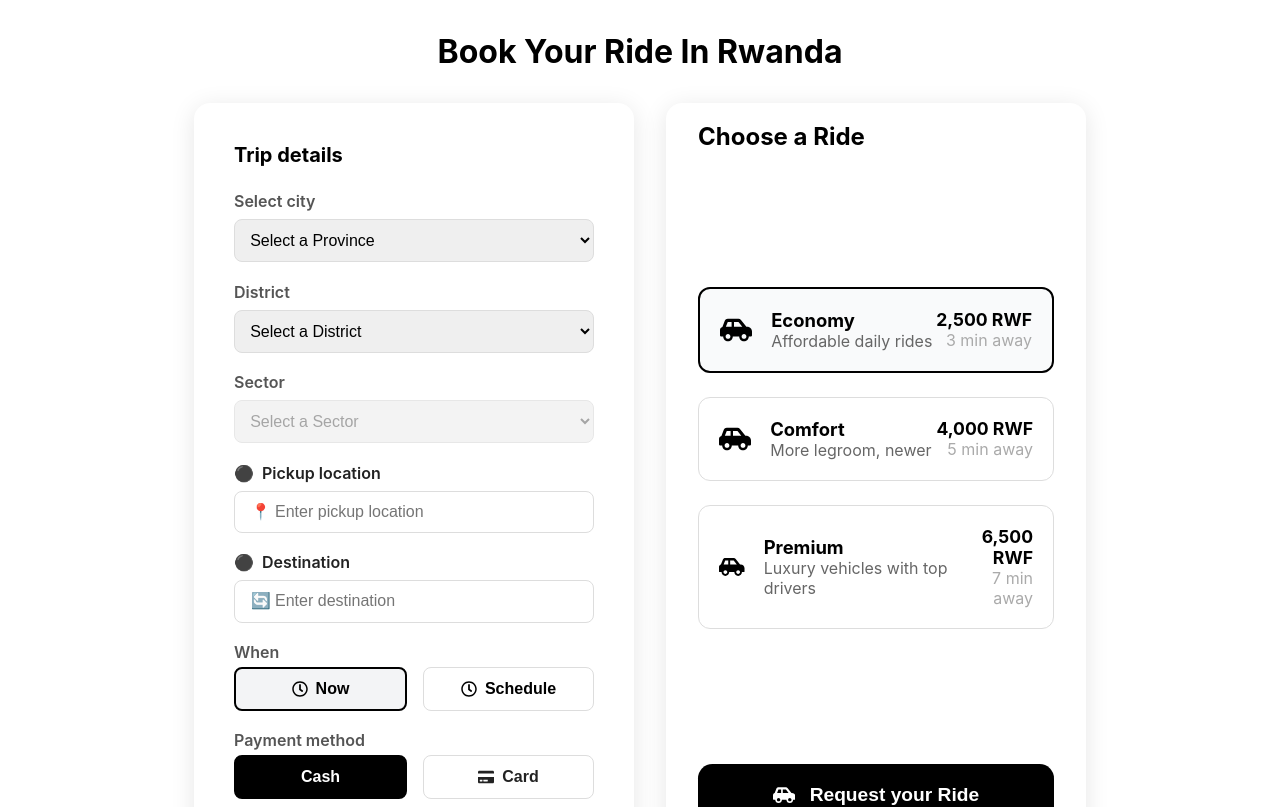
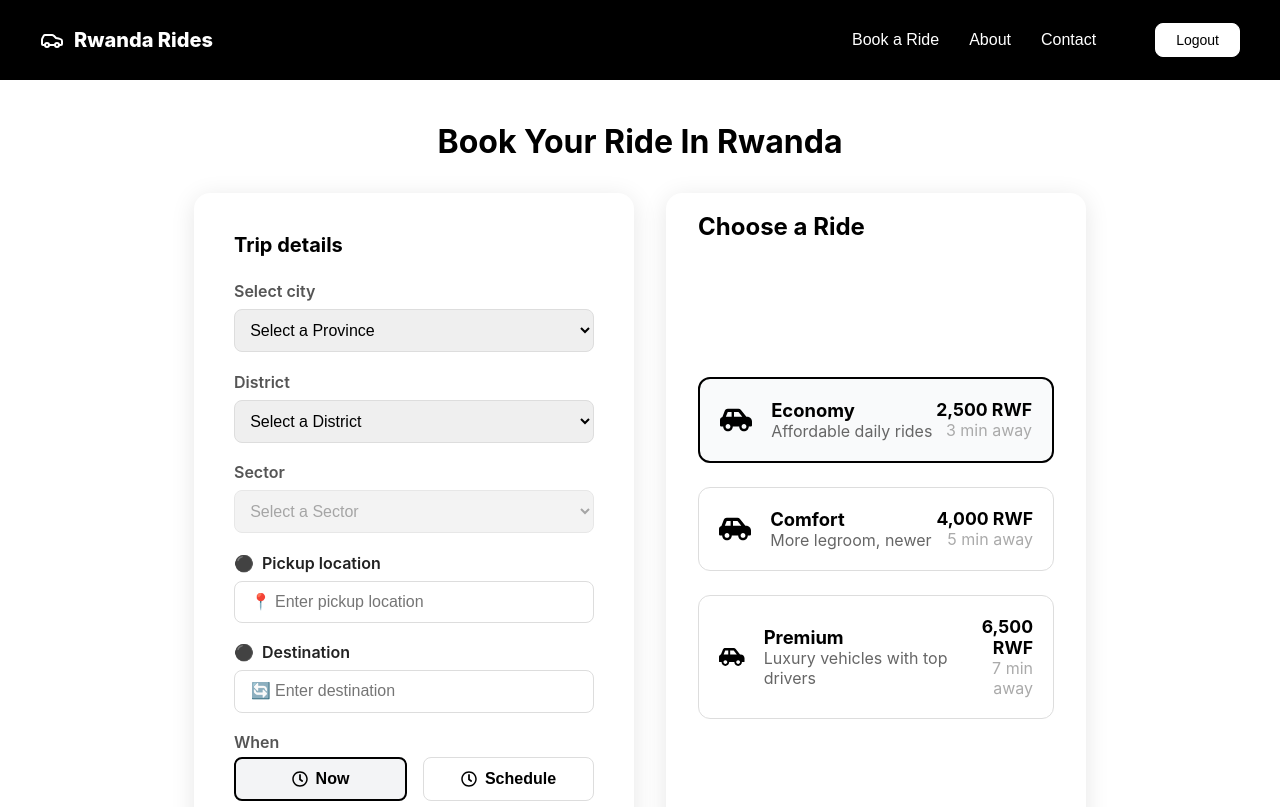
Before and after one commit to kanezaamandine/RWANDA-RIDES, a React (Vite) app in the folder rwanda/: page /book in a window 1280 px wide. Shown: the top 807 px of the page. Built offline with nearby package versions, Linux system fonts and the light colour scheme.

Commit message:
updation

```diff
--- a/rwanda/package.json
+++ b/rwanda/package.json
@@ -15,7 +15,7 @@
     "react-dom": "^18.3.1",
     "react-icons": "^5.5.0",
     "react-joyride": "^2.9.3",
-    "react-router-dom": "^7.5.1",
+    "react-router-dom": "^7.6.1",
     "react-toastify": "^11.0.5"
   },
   "devDependencies": {
--- a/rwanda/src/BookTicket.jsx
+++ b/rwanda/src/BookTicket.jsx
@@ -1,6 +1,7 @@
 import React, { useState } from "react";
 import { FaCarSide,  FaRegClock, FaCreditCard } from "react-icons/fa";
 import './BookRide.css';
+import Logbar from "./Logbar";
 
 
 const rideOptions = [
@@ -56,8 +57,13 @@ export default function BookRide() {
 
   return (
     <div style={{ background: '#fff', minHeight: '100vh', width: '100vw', display: 'flex', flexDirection: 'column', margin: 0, padding: 0 }}>
+      <div style ={{ position:'relative', top:'-10px', width:'100%'}}>
+        <Logbar />
+      </div>
+
 
       <div style={{ textAlign: 'center', fontWeight: 700, fontSize: '2rem', padding: '2rem 0', fontFamily: 'inherit' }}>
+
         Book Your Ride In Rwanda
       </div>
       <div className="main-content-container" style={{
```
Also changed, not shown: 1 other file (tests, documents, lock files or other folders).
